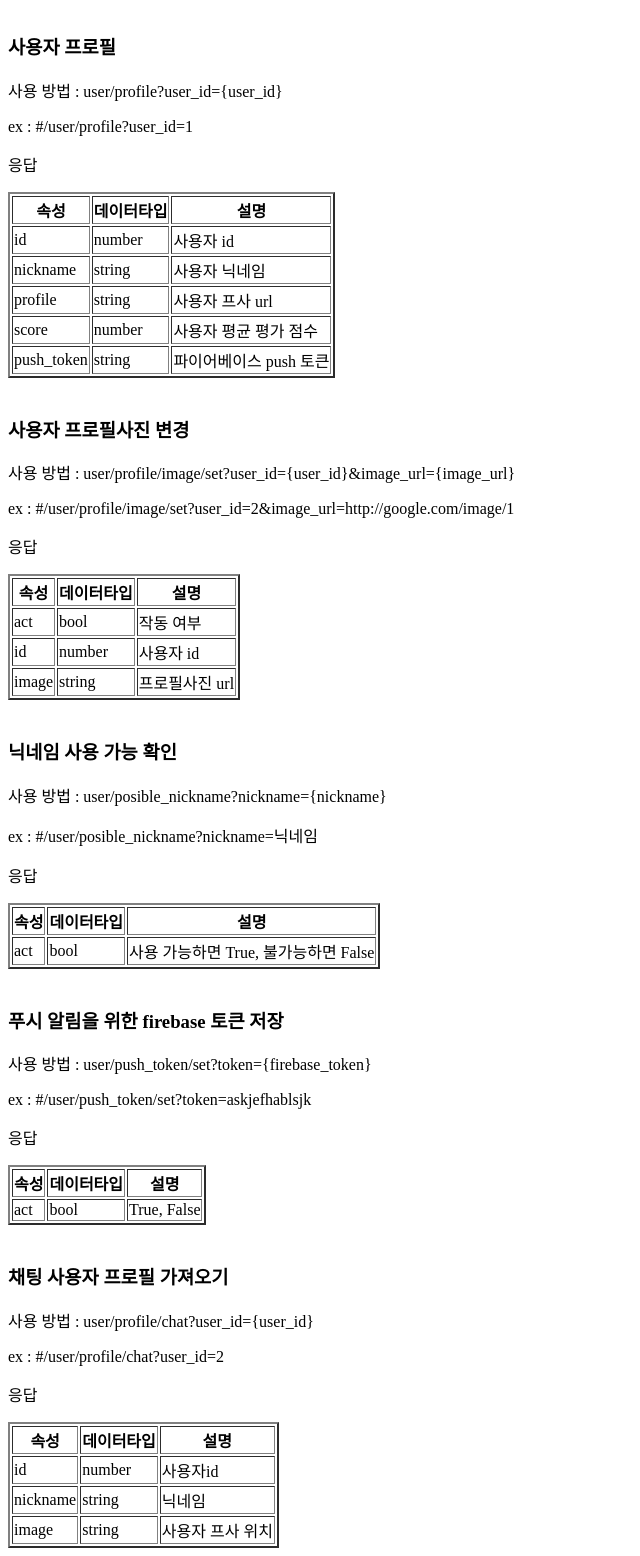
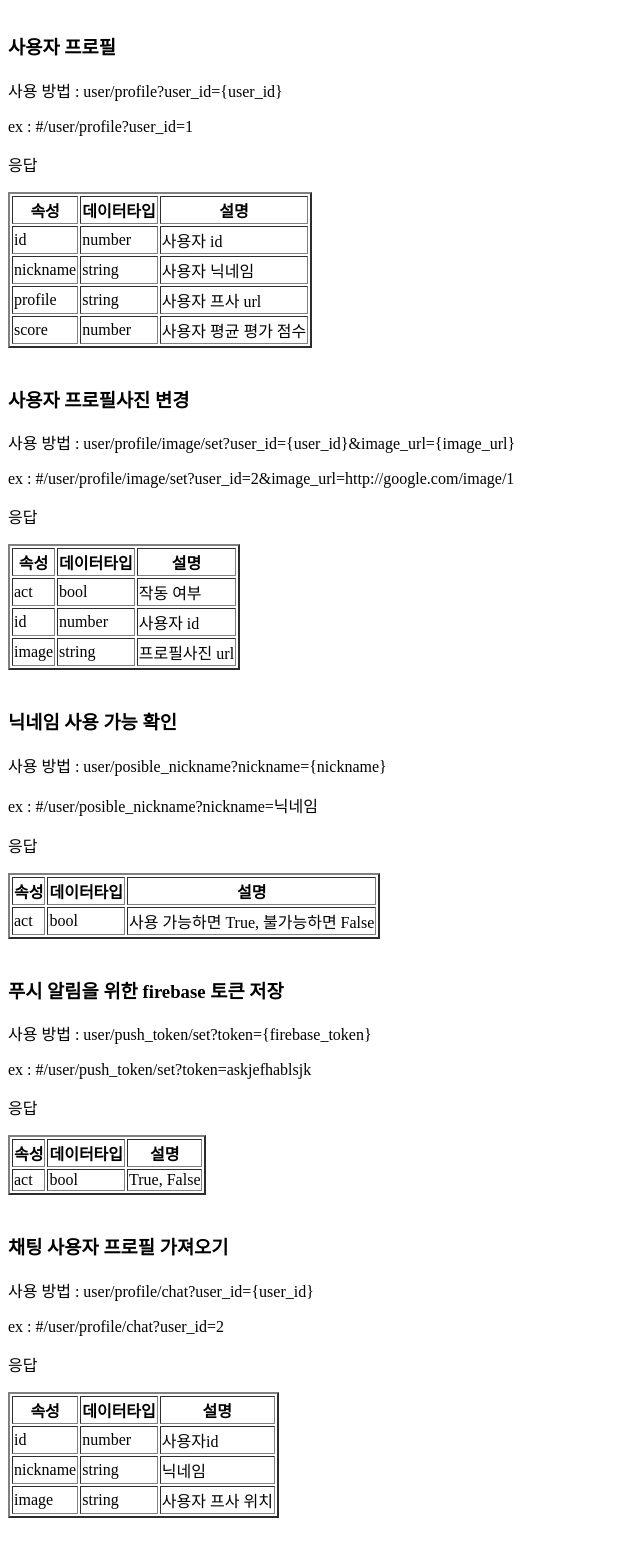
Before and after one commit to jisang0706/playde_server, a Python web app: template user/templates/user/user_intro.html in a window 1280 px wide. Shown: the part 2520-4076 px from the top of the page, without its empty margins (0-640 px from the left). After the commit the page ends 4038 px from the top, so only its background shows below. Run offline with Jinja, Linux system fonts and the light colour scheme; the template is opened without the code that fills it: most values are stand-ins (such as "Sample title", 1, 10 or a date in 2020).

Commit message:
사용자 프로필 토큰 삭제

```diff
--- a/user/helper/JsonDictionary.py
+++ b/user/helper/JsonDictionary.py
@@ -63,7 +63,6 @@ def ProfileToDictionary(user, score):
         'nickname': user.nickname,
         'profile': user.image,
         'score': score,
-        'message_token': user.message_token,
     }
     return output
 
--- a/user/templates/user/user_intro.html
+++ b/user/templates/user/user_intro.html
@@ -229,11 +229,6 @@
             <td>number</td>
             <td>사용자 평균 평가 점수</td>
         </tr>
-        <tr>
-            <td>push_token</td>
-            <td>string</td>
-            <td>파이어베이스 push 토큰</td>
-        </tr>
     </table>
 <!-- ---------------------------------------------------------------------------------- -->
     <br>
```
